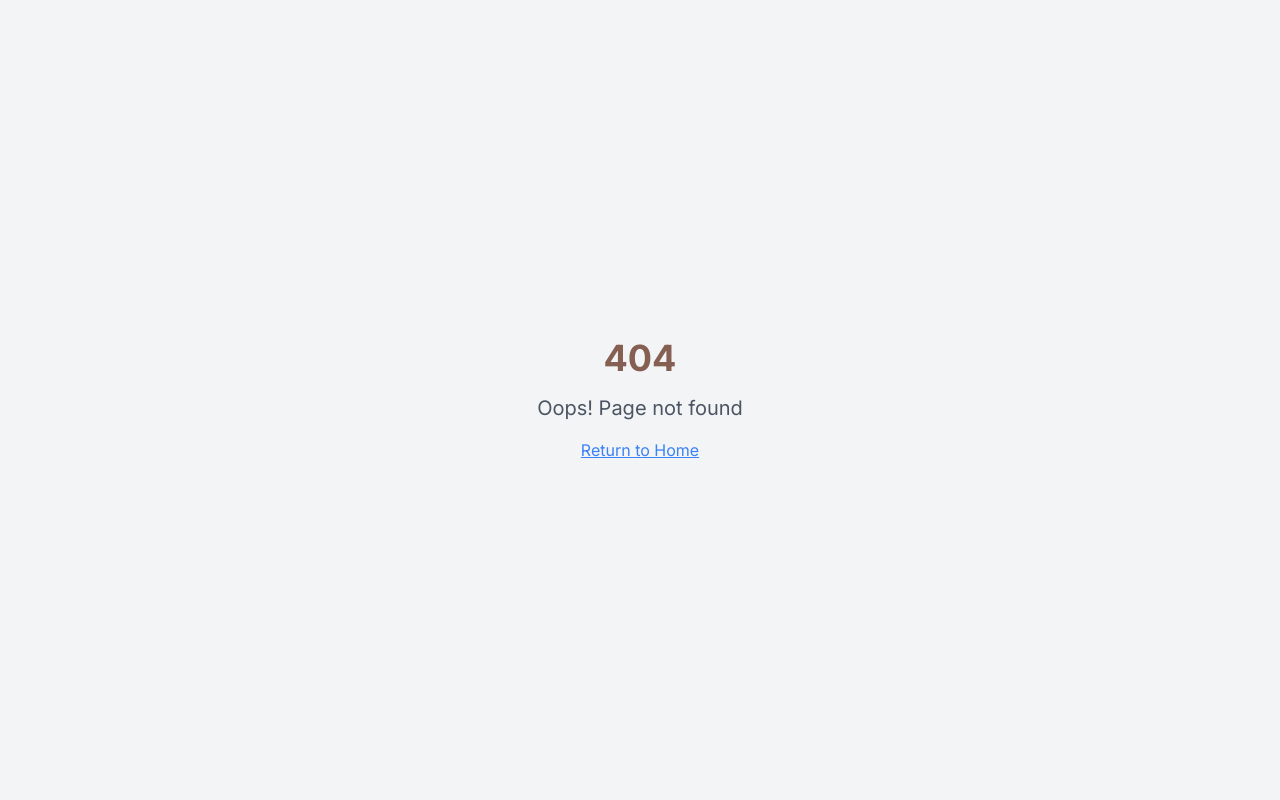
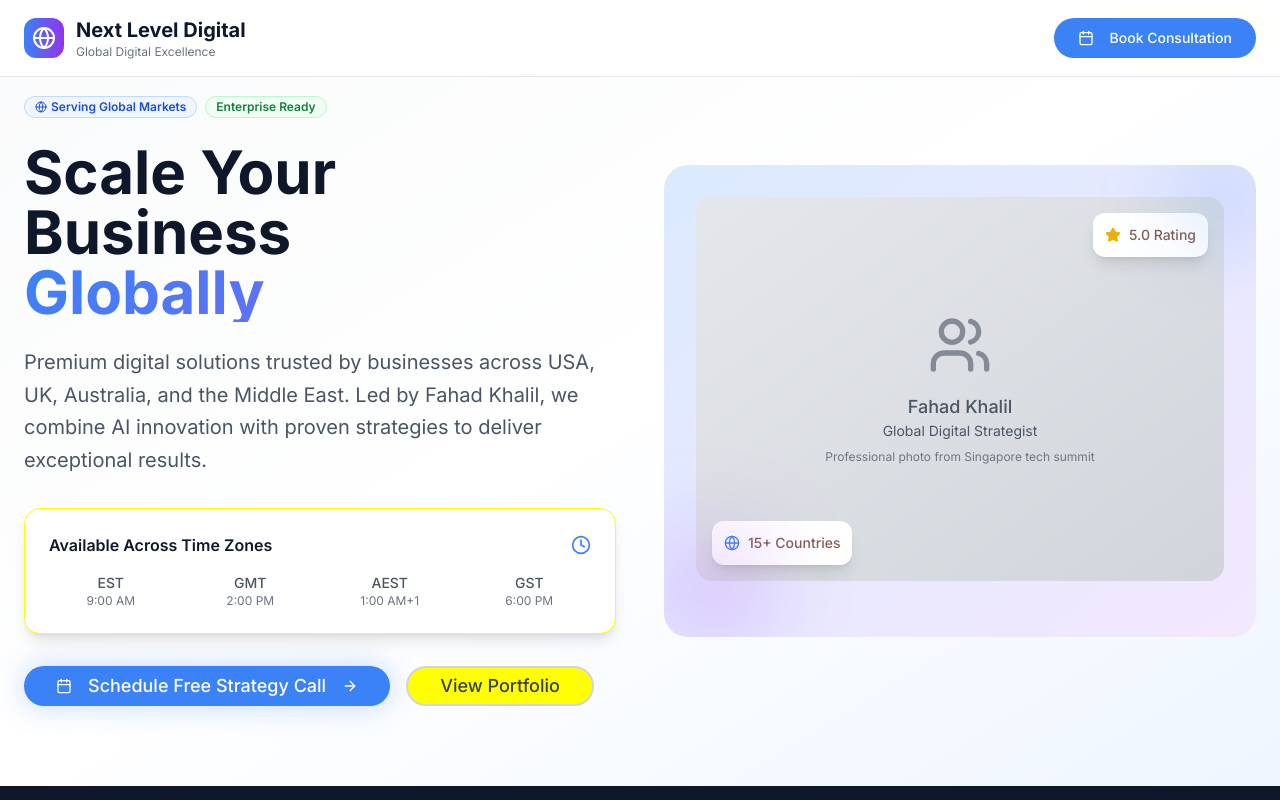
Before and after one commit to DigitalFahad/nextld, a React (Vite) app: page /preview-layout1 in a window 1280 px wide. Before the commit this address had no page. Shown: the top 800 px of the page. Built offline with nearby package versions, Linux system fonts and the light colour scheme.

Commit message:
Add preview route for layout option 1
Implement a preview route to view the new homepage layout without affecting the live site.

```diff
--- a/src/App.tsx
+++ b/src/App.tsx
@@ -1,3 +1,4 @@
+
 import { Toaster } from "@/components/ui/toaster";
 import { Toaster as Sonner } from "@/components/ui/sonner";
 import { TooltipProvider } from "@/components/ui/tooltip";
@@ -5,6 +6,7 @@ import { QueryClient, QueryClientProvider } from "@tanstack/react-query";
 import { BrowserRouter, Routes, Route } from "react-router-dom";
 import Index from "./pages/Index";
 import NotFound from "./pages/NotFound";
+import HomePageLayout1 from "./components/HomePage-Layout1";
 
 const queryClient = new QueryClient();
 
@@ -16,6 +18,7 @@ const App = () => (
       <BrowserRouter>
         <Routes>
           <Route path="/" element={<Index />} />
+          <Route path="/preview-layout1" element={<HomePageLayout1 />} />
           {/* ADD ALL CUSTOM ROUTES ABOVE THE CATCH-ALL "*" ROUTE */}
           <Route path="*" element={<NotFound />} />
         </Routes>
--- a/src/components/HomePage-Layout1.tsx
+++ b/src/components/HomePage-Layout1.tsx
@@ -1,7 +1,7 @@
-
 import { Button } from "@/components/ui/button";
 import { Card, CardContent } from "@/components/ui/card";
 import { Badge } from "@/components/ui/badge";
+import PreviewNav from "./PreviewNav";
 import {
   ArrowRight,
   Globe,
@@ -68,6 +68,7 @@ const HomePageLayout1 = () => {
 
   return (
     <div className="min-h-screen bg-white">
+      <PreviewNav />
       {/* Header */}
       <header className="fixed top-0 left-0 right-0 z-50 bg-white/95 backdrop-blur-md border-b border-gray-200">
         <div className="container mx-auto px-6 py-4">
--- /dev/null
+++ b/src/components/PreviewNav.tsx
@@ -0,0 +1,32 @@
+
+import { Button } from "@/components/ui/button";
+import { Link, useLocation } from "react-router-dom";
+import { Eye, Home } from "lucide-react";
+
+const PreviewNav = () => {
+  const location = useLocation();
+
+  return (
+    <div className="fixed top-4 right-4 z-50 flex gap-2">
+      {location.pathname === "/" && (
+        <Link to="/preview-layout1">
+          <Button size="sm" className="bg-blue-600 hover:bg-blue-700 text-white">
+            <Eye className="w-4 h-4 mr-2" />
+            Preview Layout 1
+          </Button>
+        </Link>
+      )}
+
+      {location.pathname === "/preview-layout1" && (
+        <Link to="/">
+          <Button size="sm" variant="outline" className="border-gray-300 hover:bg-gray-50">
+            <Home className="w-4 h-4 mr-2" />
+            Back to Live Site
+          </Button>
+        </Link>
+      )}
+    </div>
+  );
+};
+
+export default PreviewNav;
--- a/src/pages/Index.tsx
+++ b/src/pages/Index.tsx
@@ -5,10 +5,12 @@ import ServicesSection from "@/components/ServicesSection";
 import AboutSection from "@/components/AboutSection";
 import ContactSection from "@/components/ContactSection";
 import Footer from "@/components/Footer";
+import PreviewNav from "@/components/PreviewNav";
 
 const Index = () => {
   return (
     <div className="min-h-screen">
+      <PreviewNav />
       <Header />
       <Hero />
       <ServicesSection />
```
